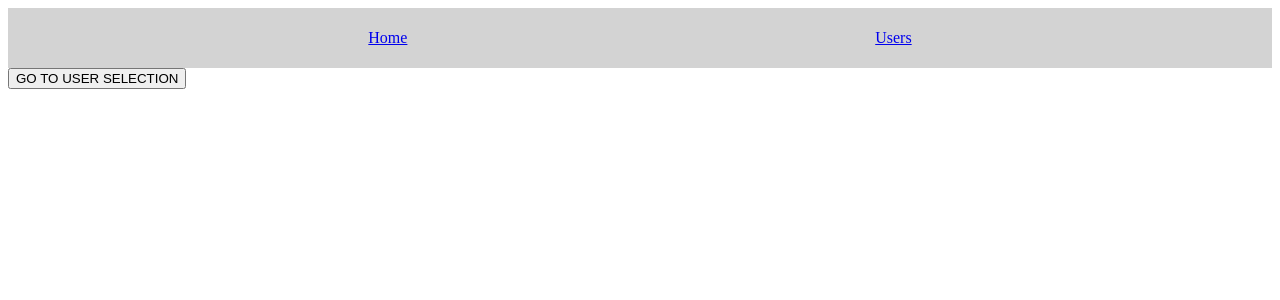
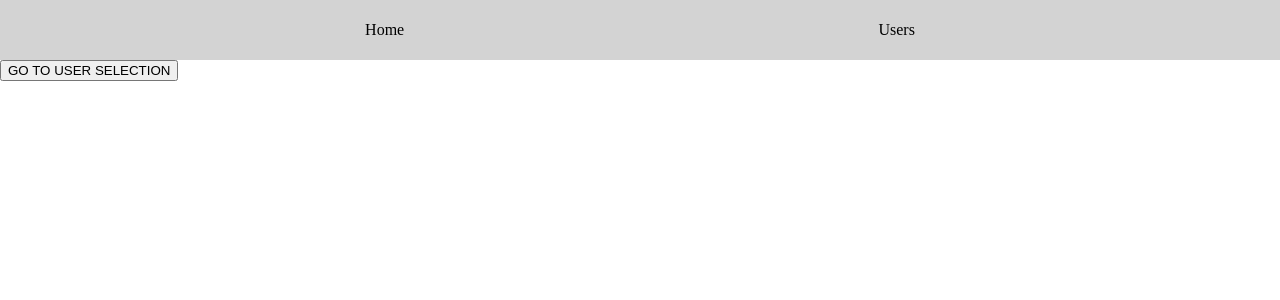
Before and after one commit to robertomaldonado/nuxtPractice, a Nuxt app: page / in a window 1280 px wide. Shown: the top 300 px of the page. Built offline with nearby package versions, Linux system fonts and the light colour scheme.

Commit message:
Improved UI

```diff
--- /dev/null
+++ b/assets/styles/main.css
@@ -0,0 +1,3 @@
+html, body {
+  margin: 0;
+}
--- a/components/Header.vue
+++ b/components/Header.vue
@@ -1,6 +1,6 @@
 <template>
   <header class="header">
-    <ul class="nav-bar">
+    <ul class="nav-items">
       <li>
         <nuxt-link to="/">
           Home
@@ -24,7 +24,7 @@
     align-items: center;
     background: lightgrey;
   }
-  .nav-bar{
+  .nav-items {
     list-style: none;
     padding: 0;
     margin: 0;
@@ -33,4 +33,12 @@
     align-items: center;
     width: 80%;
   }
+  .nav-items a {
+    text-decoration:none;
+    color: black;
+  }
+  .nav-items a:hover,
+  .nav-items a:active{
+    color: white;
+  }
 </style>
--- a/nuxt.config.js
+++ b/nuxt.config.js
@@ -14,6 +14,7 @@
 
   // Global CSS (https://go.nuxtjs.dev/config-css)
   css: [
+    "~/assets/styles/main.css"
   ],
 
   // Plugins to run before rendering page (https://go.nuxtjs.dev/config-plugins)
```
